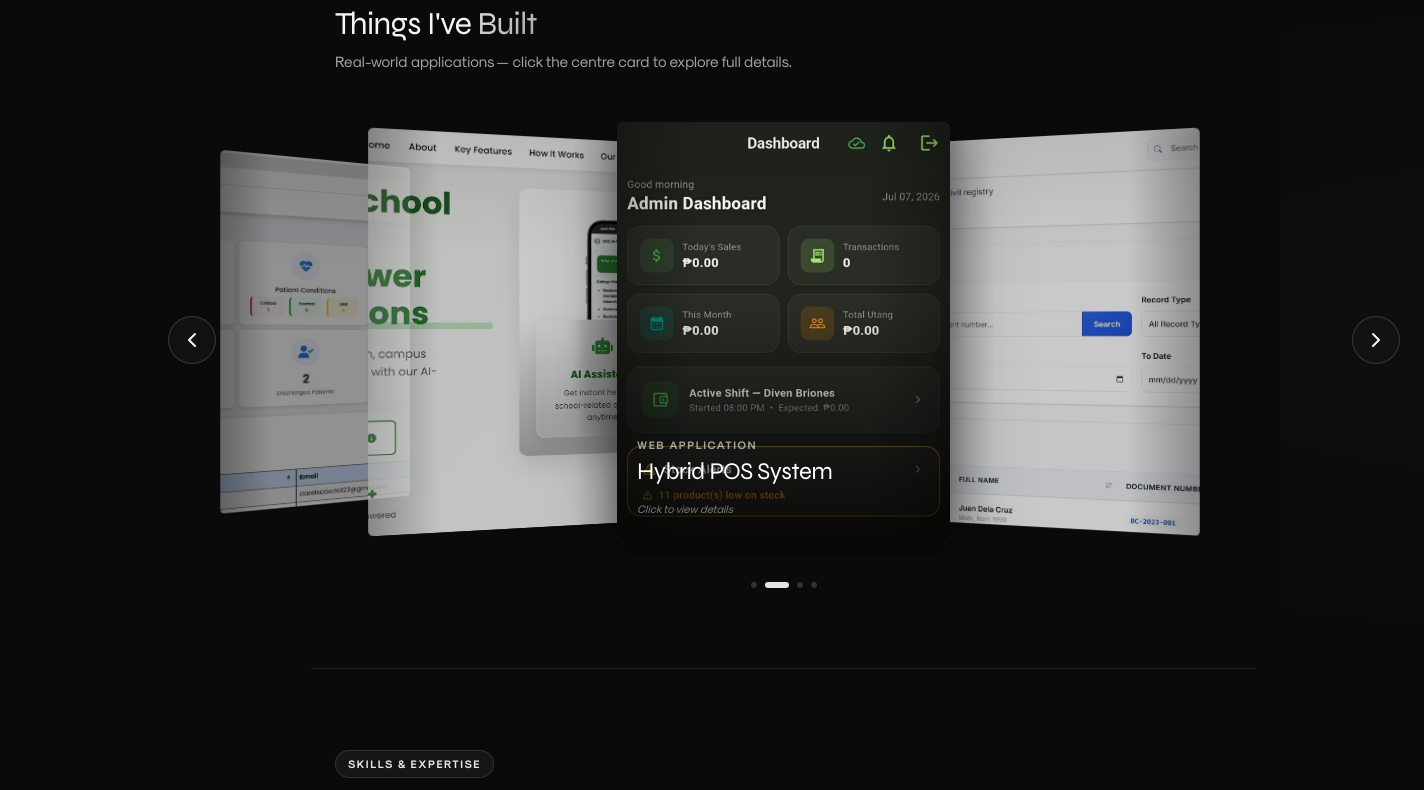
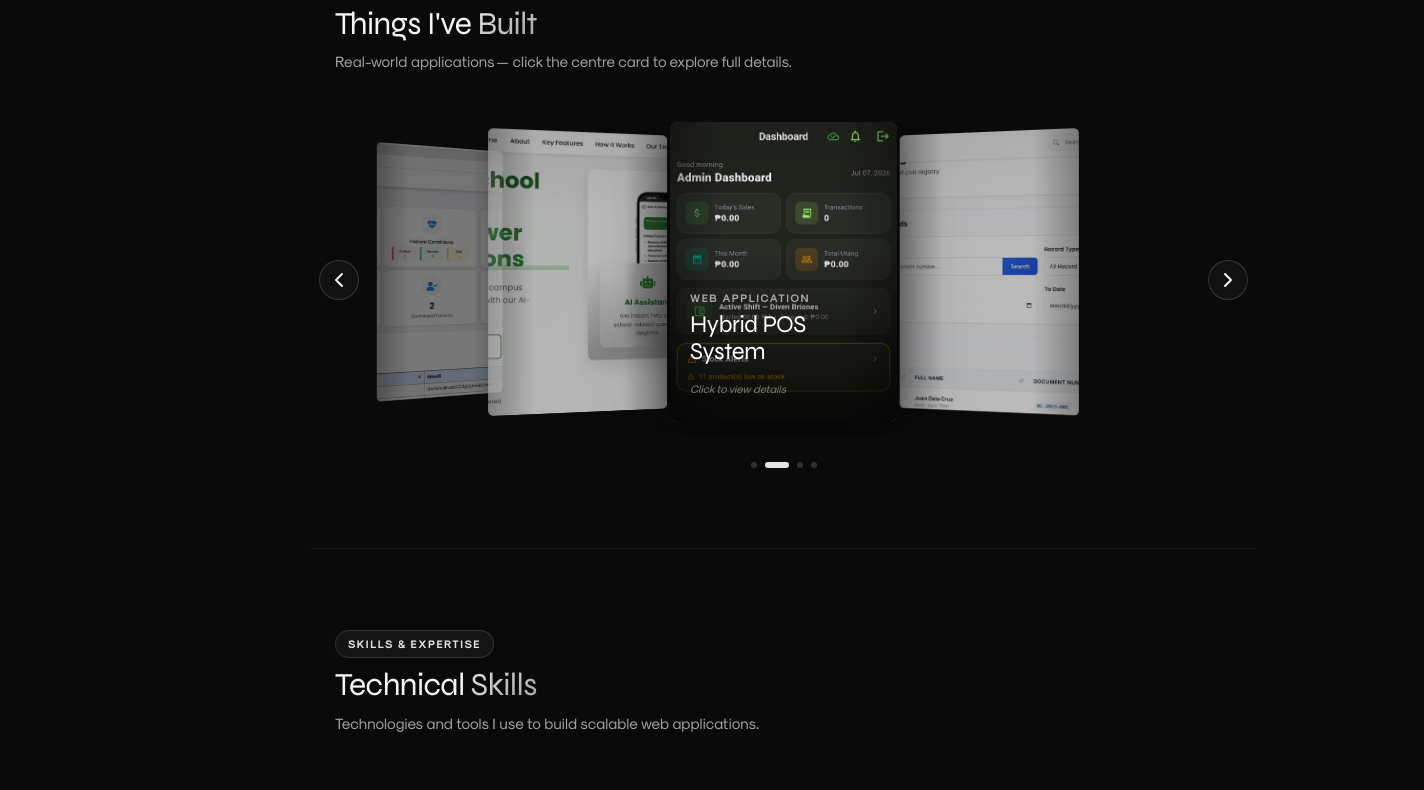
Before and after one commit to DarelBriones13/GHL-DEVELOPER---PORTFOLIO, a React (Vite) app: page / in a window 1280 px wide. Shown: the part 3280-4070 px from the top of the page, 1424 px wide, since content can reach past the window. Built offline with nearby package versions, Linux system fonts and the light colour scheme.

Commit message:
Projects: scale down panoramic strip to fit content column

```diff
--- a/src/components/Projects.css
+++ b/src/components/Projects.css
@@ -18,27 +18,26 @@
 /* ═══════════════════════════════════════════
    PANORAMIC STRIP
    The wrap breaks OUT of .container so cards
-   can span the full viewport width, giving a
-   real curved-cinema look.
+   can spread wider than the text column, but
+   stays contained within the main content area.
 ═══════════════════════════════════════════ */
 .pano-wrap {
-  /* Break out of parent container padding */
   position: relative;
-  width: 100vw;
-  left: 50%;
-  transform: translateX(-50%);
+  /* Bleed just enough to cover the content column padding */
+  width: calc(100% + 3rem);
+  left: -1.5rem;
   overflow: hidden;
   padding: 0 0 1rem;
 }
 
-/* 3-D stage — perspective set here */
+/* 3-D stage */
 .pano-stage {
   position: relative;
-  height: 420px;
+  height: 300px;
   display: flex;
   align-items: center;
   justify-content: center;
-  perspective: 1200px;
+  perspective: 1000px;
   perspective-origin: 50% 50%;
   transform-style: preserve-3d;
   overflow: visible;
@@ -156,7 +155,7 @@
   top: 50%;
   transform: translateY(-50%);
   z-index: 20;
-  width: 48px; height: 48px;
+  width: 40px; height: 40px;
   border-radius: 50%;
   border: 1px solid var(--color-border-strong);
   background: var(--color-glass);
@@ -176,8 +175,8 @@
   box-shadow: var(--shadow-brand);
 }
 
-.pano-arrow--l { left: 1.5rem; }
-.pano-arrow--r { right: 1.5rem; }
+.pano-arrow--l { left: 0.5rem; }
+.pano-arrow--r { right: 0.5rem; }
 
 /* ── Dots ── */
 .pano-dots {
@@ -405,14 +404,12 @@
    RESPONSIVE
 ═══════════════════════════════════════════ */
 @media (max-width: 900px) {
-  .pano-stage { height: 340px; }
-  .pano-arrow { width: 40px; height: 40px; }
-  .pano-arrow--l { left: 0.75rem; }
-  .pano-arrow--r { right: 0.75rem; }
+  .pano-stage { height: 260px; }
+  .pano-wrap { width: calc(100% + 2rem); left: -1rem; }
 }
 
 @media (max-width: 600px) {
-  .pano-stage { height: 280px; perspective: 700px; }
+  .pano-stage { height: 220px; perspective: 600px; }
   .pano-arrow { display: none; }
   .pm-hero { height: 200px; }
   .pm-features { grid-template-columns: 1fr; }
--- a/src/components/Projects.jsx
+++ b/src/components/Projects.jsx
@@ -99,11 +99,11 @@ const ProjectModal = ({ project, isGhl, onClose }) => {
 
 // slot configs: translateX (from stage centre), rotateY, z-depth, opacity
 const SLOTS = [
-  { tx: -44, ry: 42,  tz: -260, op: 0.55, w: 18 },  // far left
-  { tx: -23, ry: 20,  tz:  -80, op: 0.78, w: 22 },  // near left
-  { tx:   0, ry:  0,  tz:    0, op: 1.00, w: 26 },  // centre
-  { tx:  23, ry: -20, tz:  -80, op: 0.78, w: 22 },  // near right
-  { tx:  44, ry: -42, tz: -260, op: 0.55, w: 18 },  // far right
+  { tx: -32, ry: 38,  tz: -200, op: 0.45, w: 16 },  // far left
+  { tx: -17, ry: 18,  tz:  -70, op: 0.72, w: 20 },  // near left
+  { tx:   0, ry:  0,  tz:    0, op: 1.00, w: 24 },  // centre
+  { tx:  17, ry: -18, tz:  -70, op: 0.72, w: 20 },  // near right
+  { tx:  32, ry: -38, tz: -200, op: 0.45, w: 16 },  // far right
 ];
 
 const PanoStrip = ({ projects, isGhl }) => {
```
